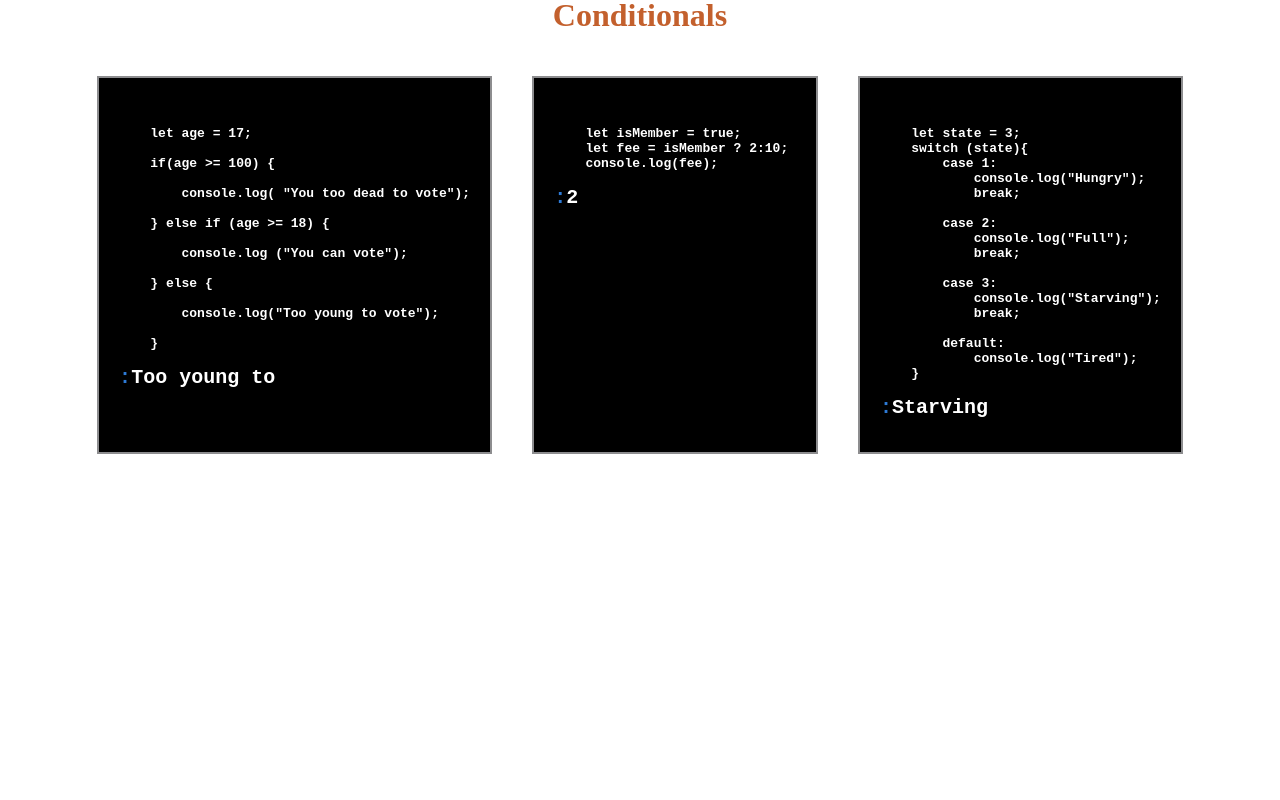
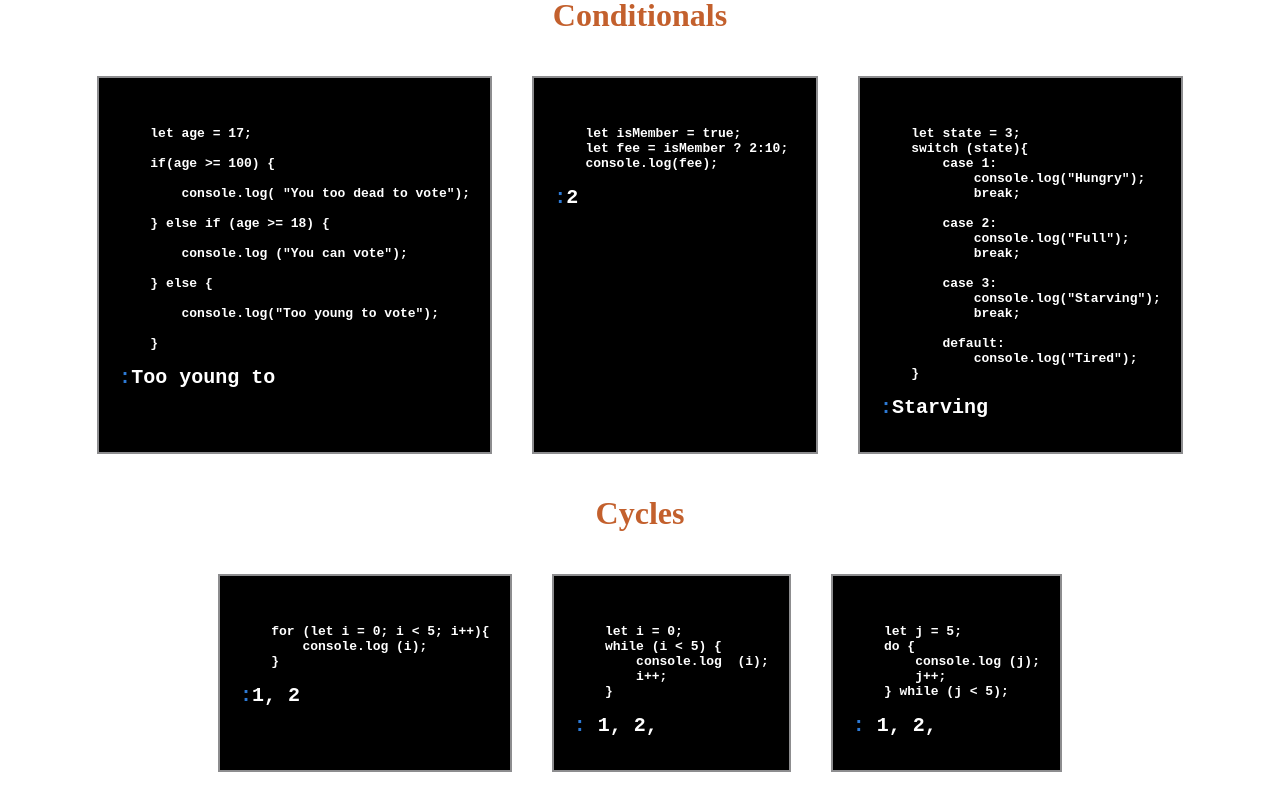
Before and after one commit to Traer3/ReactJs, a React (Create React App) app in the folder javascript-basics/: page / in a window 1280 px wide. Shown: the part 624-1424 px from the top of the page. Before the commit the page ends 1106 px from the top, so only its background shows below. Built offline with nearby package versions, Linux system fonts and the light colour scheme.

Commit message:
Changes to be committed:

```diff
--- a/javascript-basics/src/components/Cycles.js
+++ b/javascript-basics/src/components/Cycles.js
@@ -1,31 +1,40 @@
 import React from "react";
+import TerminalWindow from "./TerminalWindow";
 
 
 const Cycles = () => {
 
 
+
+
+    const  CycleForText =`
     for (let i = 0; i < 5; i++){
-        console.log ("Iteration number " + i);
+        console.log (i);
     }
+    `
 
+    const  CycleWhileText =`
     let i = 0;
     while (i < 5) {
-        console.log  ("Iteration numbers " + i);
+        console.log  (i);
         i++;
     }
+    `
 
+
+    const  CycleDoWhileText =`
     let j = 5;
     do {
-        console.log ("Iteration numbers " + j);
+        console.log (j);
         j++;
-    } while (i < 5);
-
-
-
+    } while (j < 5);
+    `
 
     return(
-        <div>
-
+        <div style={{ display: 'flex', flexWrap: 'wrap' , justifyContent: 'center' , }}>
+            <TerminalWindow incomingText={CycleForText} answer={"1, 2, 3, 4, 5"}/>
+            <TerminalWindow incomingText={CycleWhileText} answer={" 1, 2, 3, 4, 5"}/>
+            <TerminalWindow incomingText={CycleDoWhileText} answer={" 1, 2, 3, 4, 5"}/>
         </div>
     );
 };
--- a/javascript-basics/src/components/JavaScriptRoadmap.jsx
+++ b/javascript-basics/src/components/JavaScriptRoadmap.jsx
@@ -3,6 +3,7 @@ import DeclaringVariables from "./DeclaringVariables";
 import DataType from "./DataTypes";
 import style from "./VariablesStyle.module.css";
 import Conditionals from "./Conditionals";
+import Cycles from "./Cycles";
 
 
 
@@ -24,6 +25,8 @@ const Roadmap = () => {
             <div style={{ display: 'flex', flexWrap: 'wrap', justifyContent: 'center' , }}> <DataType/></div>
             <h1 className={style.variableData}>Conditionals</h1>
             <div style={{ display: 'flex', flexWrap: 'wrap', justifyContent: 'center' , }}> <Conditionals/></div>
+            <h1 className={style.variableData}>Cycles</h1>
+            <div style={{ display: 'flex', flexWrap: 'wrap', justifyContent: 'center' , }}> <Cycles/> </div>
 
         </div>
     );
```
